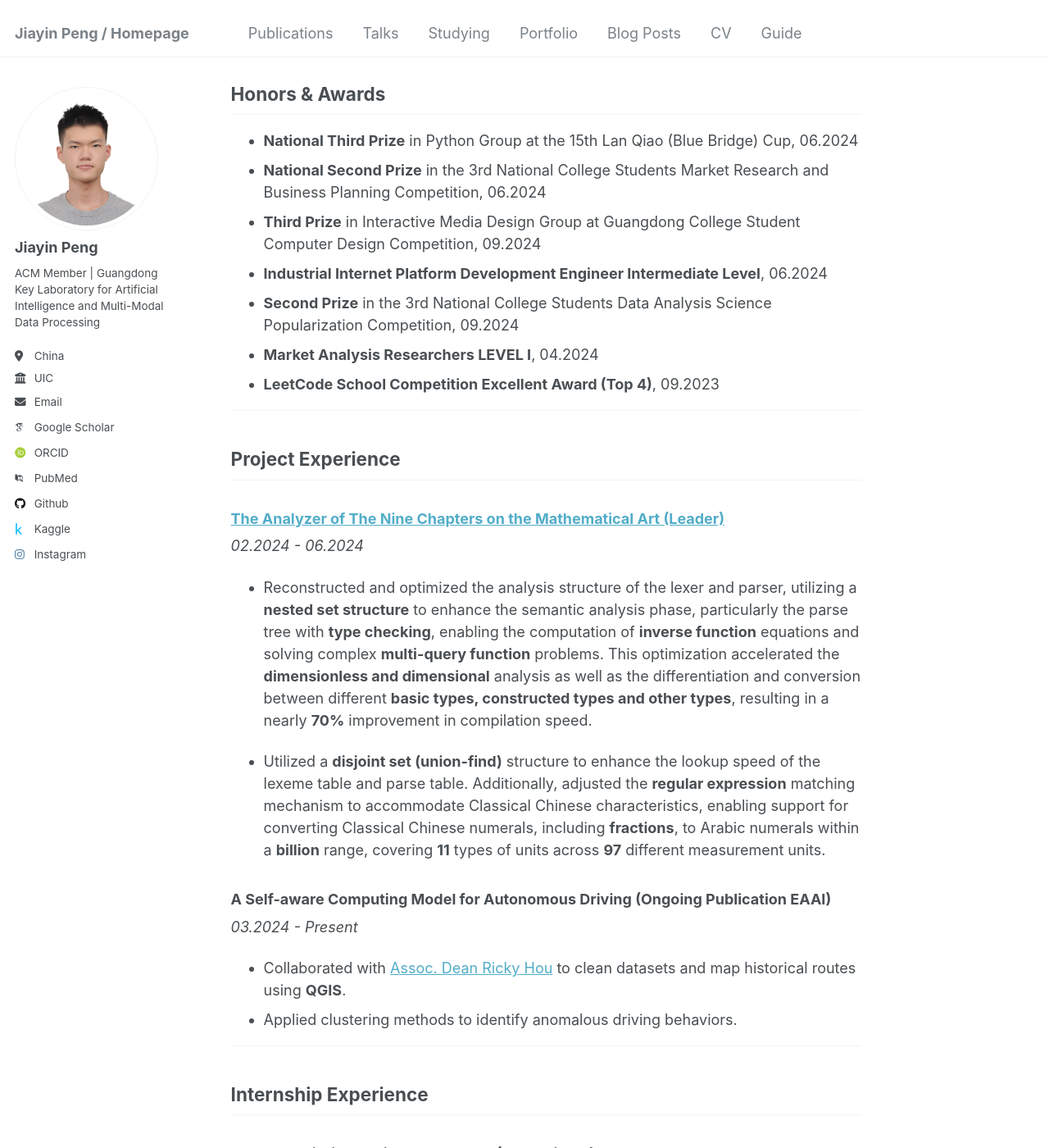
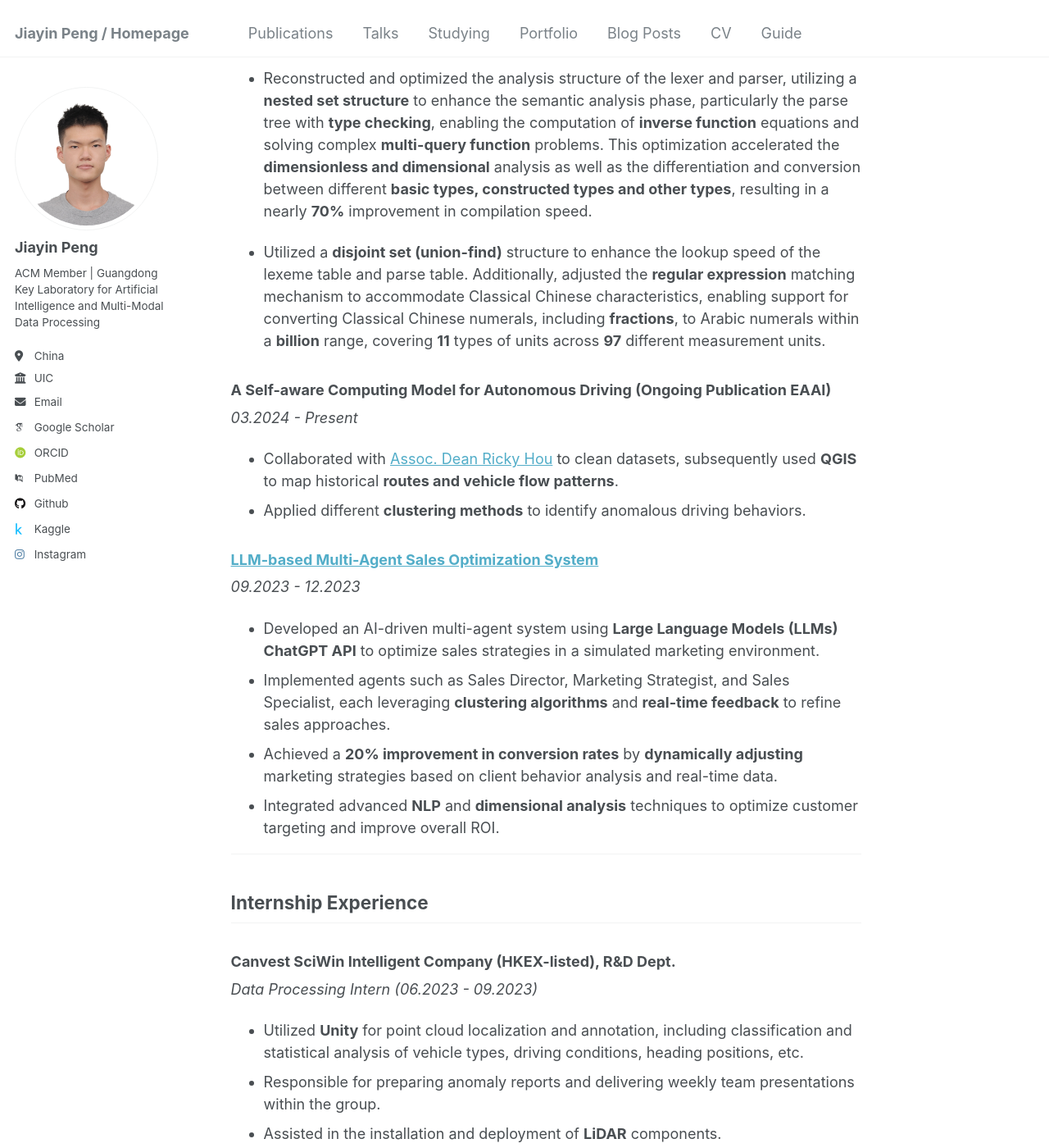
Before and after one commit to EternityPeng/eternitypeng.github.io, a Jekyll site: the page built from _pages/about.md, in a window 1280 px wide and 1400 px high, scrolled down 1649 px. Shown: the whole window at 82% size. Built offline with Jekyll 4.4.1, drawn with Linux system fonts in a browser that asks for light colours; some web fonts are replaced; some of the changed text lies outside the part shown.

Commit message:
update nlp project

```diff
--- a/_pages/about.md
+++ b/_pages/about.md
@@ -14,32 +14,15 @@ redirect_from:
 - GitHub: [EternityPeng](https://github.com/EternityPeng)
 - Phone: +86 18207572289
 - Language:
-  - Programming Language
+  - **Programming Language**
     - Python; C++; C; Java; SQL; HTML; CSS; PHP; Shell; Git; Linux; Docker
-  - Conversational Language
+  - **Conversational Language**
     - English (Proficient); Mandarin (Native); Cantonese (Native)
 - Hobbies:
-  - Tech:
-    - Compiler Construction
-    - SE
-    - IoT
-    - Web
-    - App
-    - NLP
-    - CVPR
-  - Sports
-    - Table Tennis
-    - Karate
-    - Running
-    - Cycling
-    - Kayak
-    - Fitness
-    - Archery
-  - Other
-    - Quantitative Investment
-    - Business
-    - Market
-    - Chinese Chess
+  - **Tech**: Compiler Construction, Software Engineering, IoT, Web, App Development, NLP, CVPR
+  - **Sports**: Table Tennis, Karate, Running, Cycling, Kayak, Fitness, Archery
+  - **Other**: Quantitative Investment, Business, Market Analysis, Chinese Chess
+
 
 
 
@@ -66,11 +49,11 @@ redirect_from:
 
 - **National Third Prize** in Python Group at the 15th Lan Qiao (Blue Bridge) Cup, 06.2024
 - **National Second Prize** in the 3rd National College Students Market Research and Business Planning Competition, 06.2024
-- **Third Prize** in Interactive Media Design Group at Guangdong College Student Computer Design Competition, 09.2024
-- **Industrial Internet Platform Development Engineer Intermediate Level**, 06.2024
-- **Second Prize** in the 3rd National College Students Data Analysis Science Popularization Competition, 09.2024
-- **Market Analysis Researchers LEVEL I**, 04.2024
-- **LeetCode School Competition Excellent Award (Top 4)**, 09.2023
+- Third Prize in Interactive Media Design Group at Guangdong College Student Computer Design Competition, 09.2024
+- Industrial Internet Platform Development Engineer Intermediate Level, 06.2024
+- Second Prize in the 3rd National College Students Data Analysis Science Popularization Competition, 09.2024
+- Market Analysis Researchers LEVEL I, 04.2024
+- LeetCode School Competition Excellent Award (Top 4), 09.2023
 
 ---
 
@@ -85,8 +68,17 @@ redirect_from:
 
 ### A Self-aware Computing Model for Autonomous Driving (Ongoing Publication EAAI)
 *03.2024 - Present*
-- Collaborated with [Assoc. Dean Ricky Hou](https://staff.uic.edu.cn/rickyhou/en) to clean datasets and map historical routes using **QGIS**.
-- Applied clustering methods to identify anomalous driving behaviors.
+- Collaborated with [Assoc. Dean Ricky Hou](https://staff.uic.edu.cn/rickyhou/en) to clean datasets, subsequently used **QGIS** to map historical **routes and vehicle flow patterns**.
+- Applied different **clustering methods** to identify anomalous driving behaviors.
+
+
+### [LLM-based Multi-Agent Sales Optimization System](https://github.com/EternityPeng/Customization-of-Multi-Agent-Based-on-Chatdev-Framework)
+*09.2023 - 12.2023*
+- Developed an AI-driven multi-agent system using **Large Language Models (LLMs) ChatGPT API** to optimize sales strategies in a simulated marketing environment.
+- Implemented agents such as Sales Director, Marketing Strategist, and Sales Specialist, each leveraging **clustering algorithms** and **real-time feedback** to refine sales approaches.
+- Achieved a **20% improvement in conversion rates** by **dynamically adjusting** marketing strategies based on client behavior analysis and real-time data.
+- Integrated advanced **NLP** and **dimensional analysis** techniques to optimize customer targeting and improve overall ROI.
+
 
 ---
 
@@ -94,16 +86,17 @@ redirect_from:
 
 ### Canvest SciWin Intelligent Company (HKEX-listed), R&D Dept.
 *Data Processing Intern (06.2023 - 09.2023)*
-- Utilized **Unity** for point cloud localization and annotation.
-- Prepared anomaly reports and delivered weekly team presentations.
+- Utilized **Unity** for point cloud localization and annotation, including classification and statistical analysis of vehicle types, driving conditions, heading positions, etc.
+- Responsible for preparing anomaly reports and delivering weekly team presentations within the group.
 - Assisted in the installation and deployment of **LiDAR** components.
+
 
 ---
 
 ## Activities
 
 - **UIC ACM** Member
-- **Guangdong Key Laboratory for Artificial Intelligence and Multi-Modal Data Processing** Member
+- Guangdong Key **Laboratory** for Artificial Intelligence and Multi-Modal Data Processing Member
 - **UIC Maker Center "Yanxin" Technical Team Member** (**First Prize**, Innovation and Entrepreneurship Competition; **Silver Award**, "Jingniuhui" Cup)
 - **Technical Advisor** of UIC Digital Healthcare Research Group
 - **Chinese Chess:** Third Place (**City**), **Table Tennis:** First Place (District), **Karate:** Second Place (District)
```
